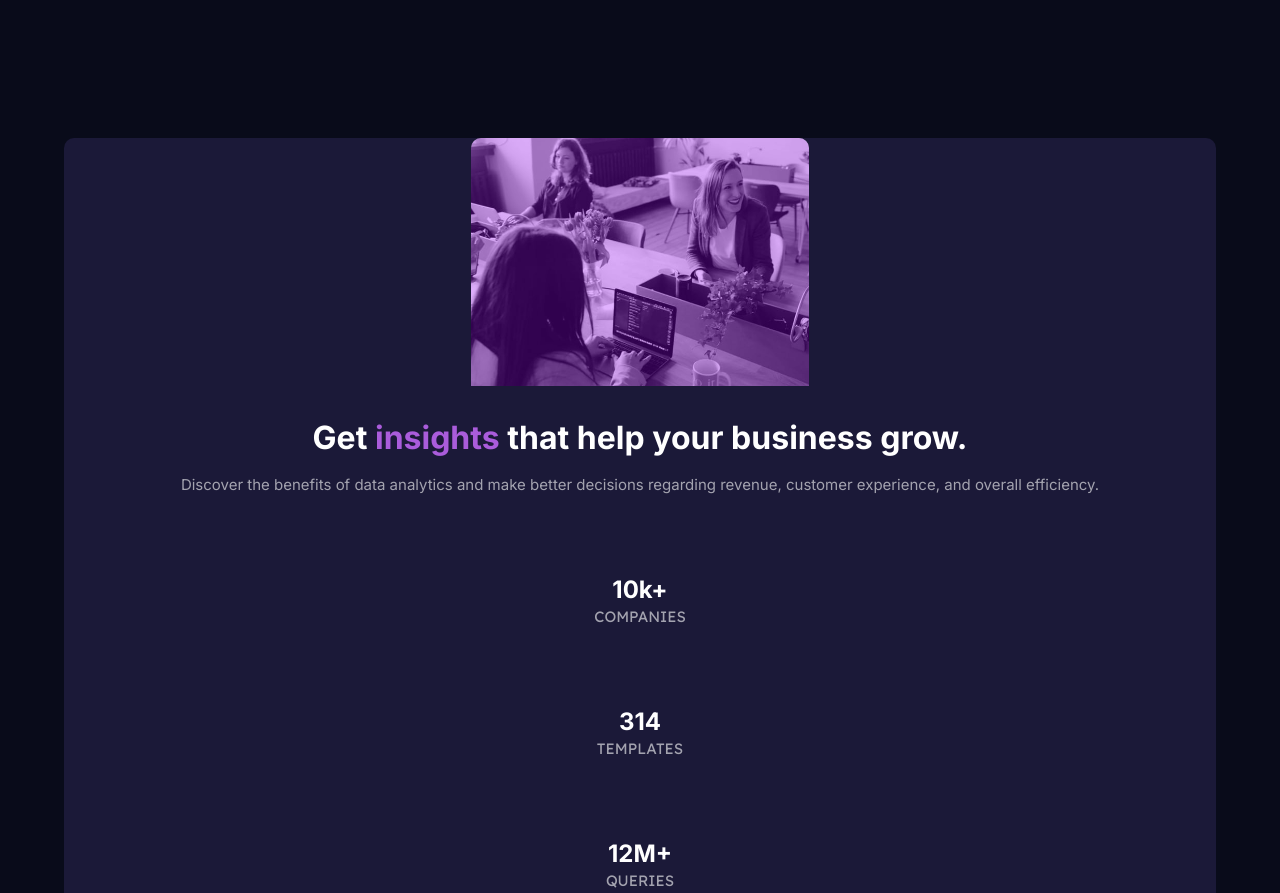
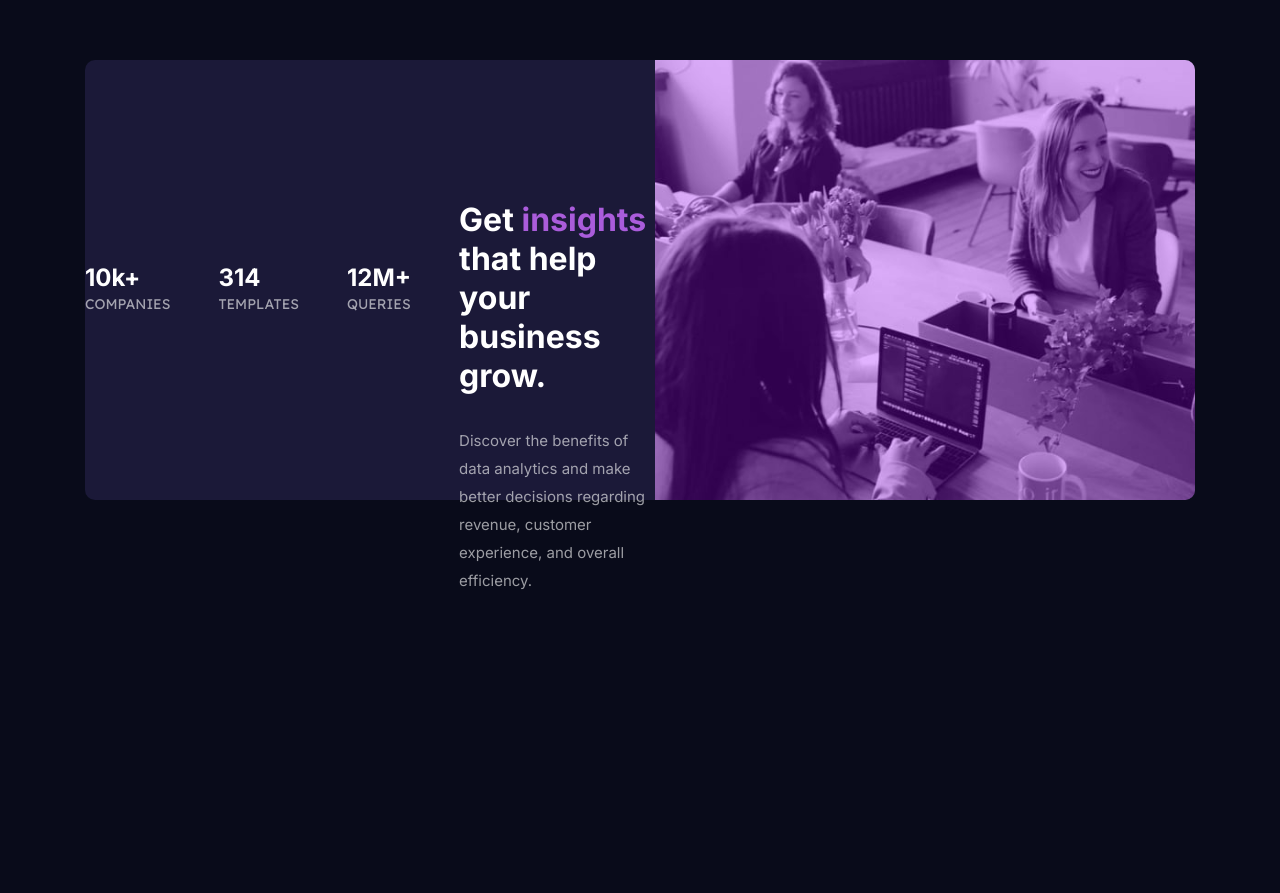
Before and after one commit to AllanPessin/preview-card, a plain HTML site: page index.html in a window 1280 px wide. Shown: the part 118-1011 px from the top of the page. After the commit the page ends 800 px from the top, so only its background shows below. Drawn offline with Linux system fonts and the light colour scheme.

Commit message:
finish desktop layout

```diff
--- a/styles/style.css
+++ b/styles/style.css
@@ -26,7 +26,6 @@ body {
   flex-direction: column;
   align-items: center;
   height: 782px;
-
   text-align: center;
 
   background-color: var(--dark-desaturated-blue);
@@ -78,8 +77,8 @@ b {
   display: flex;
   flex-direction: column;
   justify-content: space-between;
-  margin: 30px 0;
-  height: 100%;
+
+  margin: 60px 0;
 }
 
 .stats > div h3 {
@@ -88,10 +87,71 @@ b {
   font-size: x-large;
 }
 
-.stats > div > p{
+.stats > div > p {
   text-transform: uppercase;
   color: var(--slightly-transparent-white);
   font-family: 'Lexend Deca', sans-serif;
-  font-size: 15px;
-  font-weight: 400;
+  font-size: 14px;
+  font-weight: lighter;
+
 }
+
+@media (min-width: 920px) {
+  body {
+    margin: 0;
+    display: flex;
+    justify-content: center;
+
+    padding: 11.125rem;
+    width: 100%;
+  }
+  .container {
+    display: flex;
+    flex-direction: row-reverse;
+
+    width: 1110px;
+    height: 440px;
+  }
+  .content {
+    display: flex;
+    flex-direction: column;
+    justify-content: center;
+
+    width: 376px;
+    height: 302px;
+
+    margin: 2rem 8rem 0 0;
+  }
+  .article {
+    padding: 0;
+    margin-top: 3rem;
+
+    text-align: left;
+  }
+  .article > p {
+    padding: 0;
+    margin-top: 2rem;
+
+
+    line-height: 28px;
+  }
+  .stats {
+    flex-direction: row;
+    justify-content: flex-start;
+    align-items: center;
+
+    text-align: left;
+  }
+  .stats div {
+    margin-right: 3rem;
+  }
+  .overlay {
+    width: 540px;
+    height: 440px;
+
+    border-radius: 0 10px 10px 0;
+  }
+  .img {
+    border-radius: 0 10px 10px 0;
+  }
+}
```
